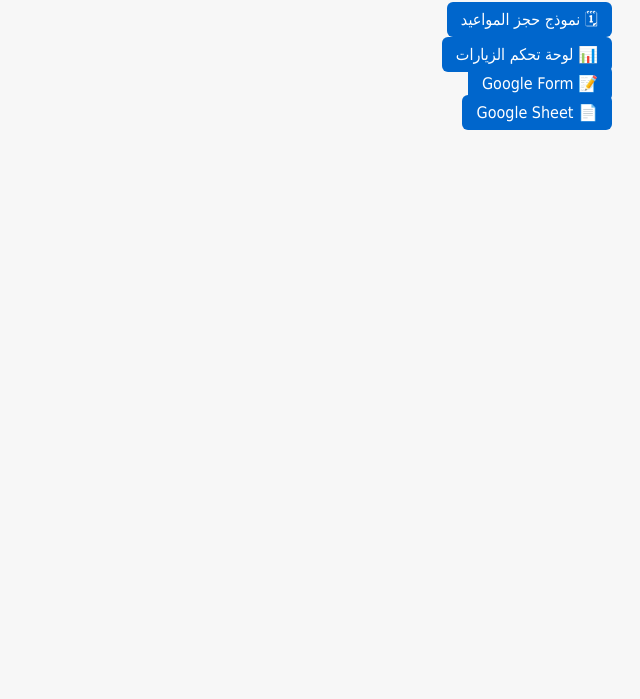
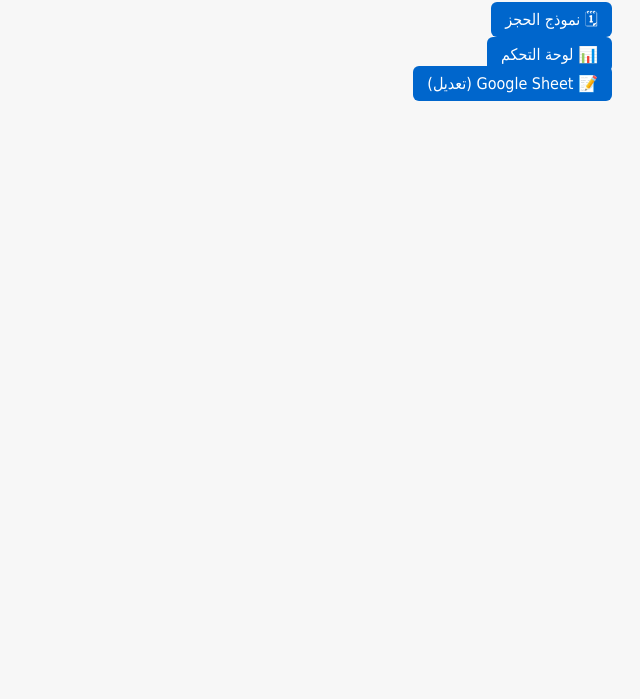
Before and after one commit to ReefAlotaibi/clinic_booking, a plain HTML site: page index.html in a window 1280 px wide. Shown: the part 101-800 px from the top of the page, without its empty margins (640-1280 px from the left). Drawn offline with Linux system fonts and the light colour scheme.

Commit message:
Update index.html

```diff
--- a/index.html
+++ b/index.html
@@ -14,11 +14,10 @@
 </head>
 <body>
   <h1>روابط مشاريع التدريب</h1>
-  <ul>
-    <li><a href="booking.html">🗓 نموذج حجز المواعيد</a></li>
-    <li><a href="dashboard.html">📊 لوحة تحكم الزيارات</a></li>
-    <li><a href="PUT_FORM_LINK_HERE" target="_blank">📝 Google Form</a></li>
-    <li><a href="PUT_SHEET_LINK_HERE" target="_blank">📄 Google Sheet</a></li>
-  </ul>
+<ul style="list-style:none; padding:0; font-family:Tahoma;">
+  <li><a href="booking.html">🗓 نموذج الحجز</a></li>
+  <li><a href="dashboard.html">📊 لوحة التحكم</a></li>
+  <li><a href="https://docs.google.com/spreadsheets/d/1yl8IPPGA0LqWTLzOI1d9rf78FMd9ho0CifknH-d-AyM/edit?usp=sharing" target="_blank">📝 Google Sheet (تعديل)</a></li>
+</ul>
 </body>
 </html>
```
